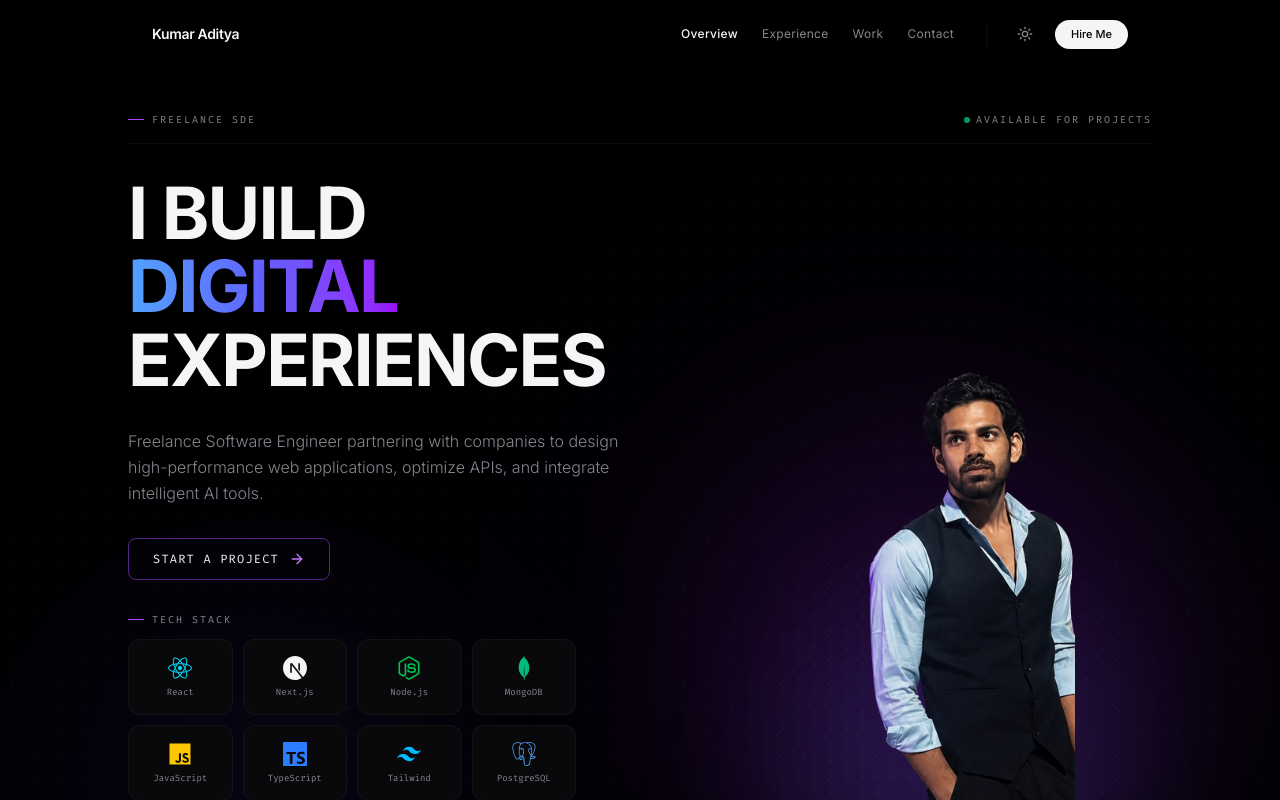
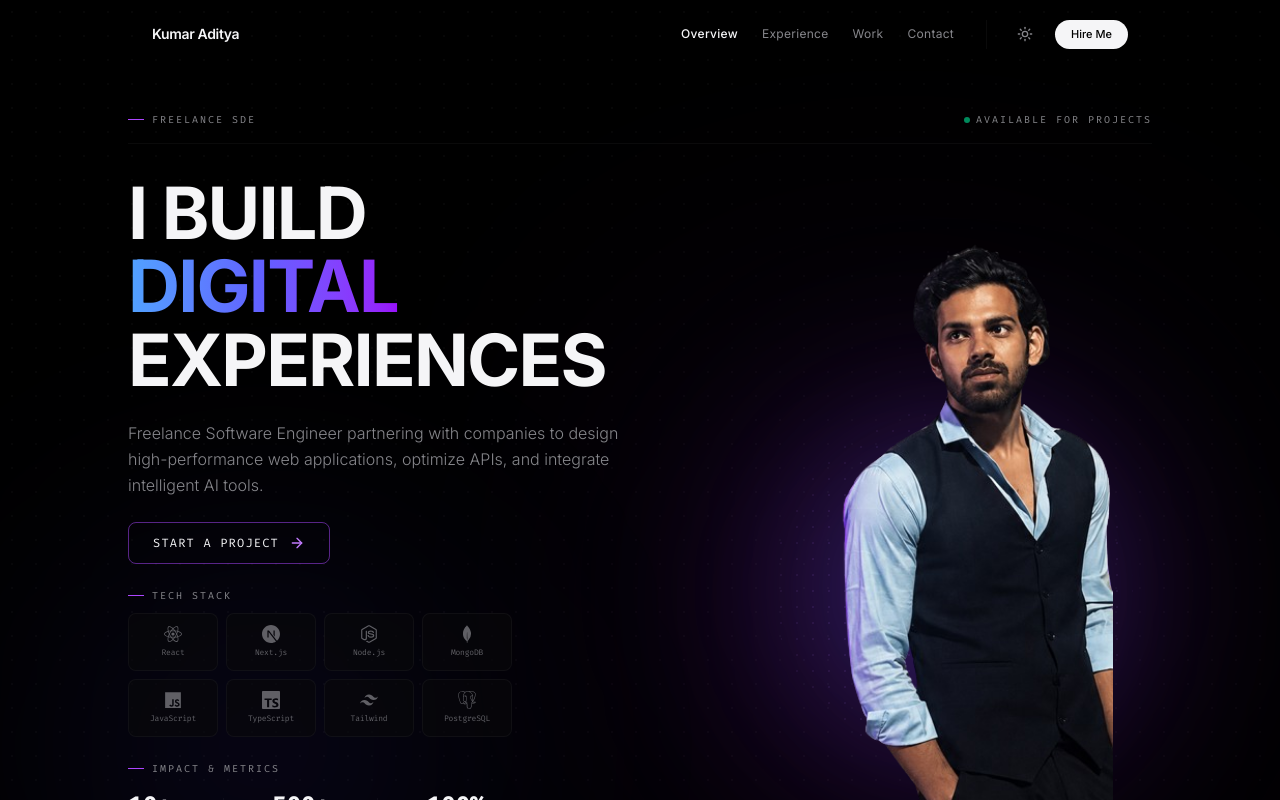
Before and after one commit to Kumaraditya18/Portfolio, a React (Vite) app: page / in a window 1280 px wide. Shown: the top 800 px of the page. Built offline with nearby package versions, Linux system fonts and the light colour scheme.

Commit message:
style: remove min-h-screen stretching, center portrait, and use space-y-6 flex layout stack for spacing consistency

```diff
--- a/src/components/Hero.jsx
+++ b/src/components/Hero.jsx
@@ -5,21 +5,21 @@ import { FaReact, FaNodeJs, FaJs, FaLinkedinIn, FaGithub } from 'react-icons/fa'
 import { SiNextdotjs, SiMongodb, SiTailwindcss, SiPostgresql, SiTypescript, SiLeetcode } from 'react-icons/si';
 
 const techItems = [
-  { icon: <FaReact className="text-cyan-400 text-xl md:text-2xl" />, name: 'React' },
-  { icon: <SiNextdotjs className="text-text-app text-xl md:text-2xl" />, name: 'Next.js' },
-  { icon: <FaNodeJs className="text-green-500 text-xl md:text-2xl" />, name: 'Node.js' },
-  { icon: <SiMongodb className="text-emerald-500 text-xl md:text-2xl" />, name: 'MongoDB' },
-  { icon: <FaJs className="text-yellow-400 text-xl md:text-2xl" />, name: 'JavaScript' },
-  { icon: <SiTypescript className="text-blue-500 text-xl md:text-2xl" />, name: 'TypeScript' },
-  { icon: <SiTailwindcss className="text-sky-400 text-xl md:text-2xl" />, name: 'Tailwind' },
-  { icon: <SiPostgresql className="text-blue-400 text-xl md:text-2xl" />, name: 'PostgreSQL' },
+  { icon: <FaReact />, name: 'React', hoverColor: 'group-hover:text-cyan-400' },
+  { icon: <SiNextdotjs />, name: 'Next.js', hoverColor: 'group-hover:text-text-app' },
+  { icon: <FaNodeJs />, name: 'Node.js', hoverColor: 'group-hover:text-green-500' },
+  { icon: <SiMongodb />, name: 'MongoDB', hoverColor: 'group-hover:text-emerald-500' },
+  { icon: <FaJs />, name: 'JavaScript', hoverColor: 'group-hover:text-yellow-400' },
+  { icon: <SiTypescript />, name: 'TypeScript', hoverColor: 'group-hover:text-blue-500' },
+  { icon: <SiTailwindcss />, name: 'Tailwind', hoverColor: 'group-hover:text-sky-400' },
+  { icon: <SiPostgresql />, name: 'PostgreSQL', hoverColor: 'group-hover:text-blue-400' },
 ];
 
 const Hero = () => {
   return (
     <section
       id="home"
-      className="relative min-h-screen pt-28 pb-10 flex flex-col justify-between bg-bg-app overflow-hidden"
+      className="relative pt-28 pb-16 bg-bg-app overflow-hidden"
     >
       {/* Background Gradients */}
       <div className="absolute inset-0 bg-[radial-gradient(var(--color-text-app)_0.012px,transparent_1px)] bg-[size:24px_24px] opacity-10 pointer-events-none"></div>
@@ -27,7 +27,7 @@ const Hero = () => {
       <div className="absolute bottom-[20%] left-[5%] w-[400px] h-[400px] bg-indigo-600/10 rounded-full blur-[130px] pointer-events-none"></div>
 
       {/* Main Core Container */}
-      <div className="section-container flex-grow flex flex-col justify-center relative z-10">
+      <div className="section-container relative z-10">
 
         {/* Top Mockup Ribbon */}
         <div className="w-full flex items-center justify-between border-b border-border-app pb-4 mb-8 text-[10px] tracking-[0.2em] font-mono text-text-muted-app uppercase select-none">
@@ -45,7 +45,7 @@ const Hero = () => {
         <div className="grid grid-cols-1 lg:grid-cols-12 gap-12 items-center">
 
           {/* Left Side: Mockup Grid */}
-          <div className="lg:col-span-7 flex flex-col gap-8 text-center md:text-left items-center md:items-start">
+          <div className="lg:col-span-7 flex flex-col space-y-6 text-center md:text-left items-center md:items-start">
 
             {/* All-caps bold headline */}
             <h1 className="text-5xl sm:text-6xl md:text-7xl font-extrabold tracking-tight leading-[1.02] text-text-app uppercase">
@@ -70,31 +70,33 @@ const Hero = () => {
             </div>
 
             {/* Tech Stack Tiles Section */}
-            <div className="w-full flex flex-col gap-3">
+            <div className="w-full flex flex-col space-y-2.5">
               <div className="flex items-center gap-2 text-[10px] tracking-[0.2em] font-mono text-text-muted-app uppercase select-none">
                 <span className="w-4 h-[1px] bg-purple-500"></span>
                 Tech Stack
               </div>
-              <div className="grid grid-cols-4 gap-2.5 max-w-md w-full">
+              <div className="grid grid-cols-4 gap-2 max-w-sm w-full">
                 {techItems.map((tech) => (
                   <div
                     key={tech.name}
-                    className="bg-card-app border border-border-app hover:border-purple-500/30 rounded-xl p-2.5 flex flex-col items-center justify-center gap-1.5 w-full h-[76px] transition-all hover:scale-102"
+                    className="bg-card-app/60 border border-border-app hover:border-purple-500/25 rounded-lg p-1.5 flex flex-col items-center justify-center gap-1 w-full h-[58px] transition-all hover:scale-102 group cursor-default"
                   >
-                    {tech.icon}
-                    <span className="text-[9px] font-mono text-text-muted-app">{tech.name}</span>
+                    <div className={`text-text-muted-app/70 ${tech.hoverColor} transition-colors duration-300`}>
+                      {React.cloneElement(tech.icon, { className: 'w-4.5 h-4.5' })}
+                    </div>
+                    <span className="text-[8px] font-mono text-text-muted-app/70 tracking-tight">{tech.name}</span>
                   </div>
                 ))}
               </div>
             </div>
 
             {/* Divided Metrics section */}
-            <div className="w-full flex flex-col gap-3">
+            <div className="w-full flex flex-col space-y-2.5">
               <div className="flex items-center gap-2 text-[10px] tracking-[0.2em] font-mono text-text-muted-app uppercase select-none">
                 <span className="w-4 h-[1px] bg-purple-500"></span>
                 Impact & Metrics
               </div>
-              <div className="flex items-center gap-8 md:gap-12 py-2">
+              <div className="flex items-center gap-8 md:gap-12 py-1">
                 <div>
                   <div className="text-xl md:text-2xl font-bold font-mono text-text-app">10+</div>
                   <div className="text-[9px] text-text-muted-app uppercase tracking-wider font-mono mt-0.5">Projects</div>
@@ -133,23 +135,23 @@ const Hero = () => {
           </div>
 
           {/* Right Side: Portrait Image & Status floating card */}
-          <div className="lg:col-span-5 hidden min-[650px]:flex flex-col items-center justify-end relative min-h-[550px]">
+          <div className="lg:col-span-5 hidden min-[650px]:flex flex-col items-center justify-center relative">
 
             {/* Pulsing purple backlight glow */}
-            <div className="absolute w-[480px] h-[480px] bg-purple-500/12 rounded-full blur-[100px] pointer-events-none animate-[pulse_6s_ease-in-out_infinite]"></div>
-            <div className="absolute w-[320px] h-[320px] bg-indigo-500/15 rounded-full blur-[70px] pointer-events-none animate-[pulse_4s_ease-in-out_infinite_reverse]"></div>
+            <div className="absolute w-[400px] h-[400px] bg-purple-500/15 rounded-full blur-[90px] pointer-events-none animate-[pulse_6s_ease-in-out_infinite]"></div>
+            <div className="absolute w-[260px] h-[260px] bg-indigo-500/20 rounded-full blur-[65px] pointer-events-none animate-[pulse_4s_ease-in-out_infinite_reverse]"></div>
 
             {/* Circular dot-matrix tech grid */}
-            <div className="absolute w-[420px] h-[420px] rounded-full bg-[radial-gradient(rgba(167,113,238,0.1)_1px,transparent_1px)] bg-[size:16px_16px] [mask-image:radial-gradient(circle,black_55%,transparent_100%)] pointer-events-none animate-[spin_180s_linear_infinite]"></div>
+            <div className="absolute w-[360px] h-[360px] rounded-full bg-[radial-gradient(rgba(167,113,238,0.1)_1px,transparent_1px)] bg-[size:16px_16px] [mask-image:radial-gradient(circle,black_55%,transparent_100%)] pointer-events-none animate-[spin_180s_linear_infinite]"></div>
 
             {/* User Portrait Image */}
-            <div className="relative w-full max-w-[420px] h-[600px] flex items-end justify-center">
+            <div className="relative w-full max-w-[320px] h-auto flex items-end justify-center">
               <img
                 src="/my_portrait.png?v=2"
                 alt="Kumar Aditya Portrait"
-                className="max-h-full max-w-full object-contain object-bottom select-none pointer-events-none relative z-10 transition-transform duration-500 hover:scale-[1.025]"
+                className="w-full h-auto object-contain object-bottom select-none pointer-events-none relative z-10 transition-transform duration-500 hover:scale-[1.025]"
               />
-              <div className="absolute inset-x-0 bottom-0 h-24 bg-gradient-to-t from-bg-app to-transparent z-20"></div>
+              <div className="absolute inset-x-0 bottom-0 h-16 bg-gradient-to-t from-bg-app to-transparent z-20"></div>
             </div>
 
           </div>
```
